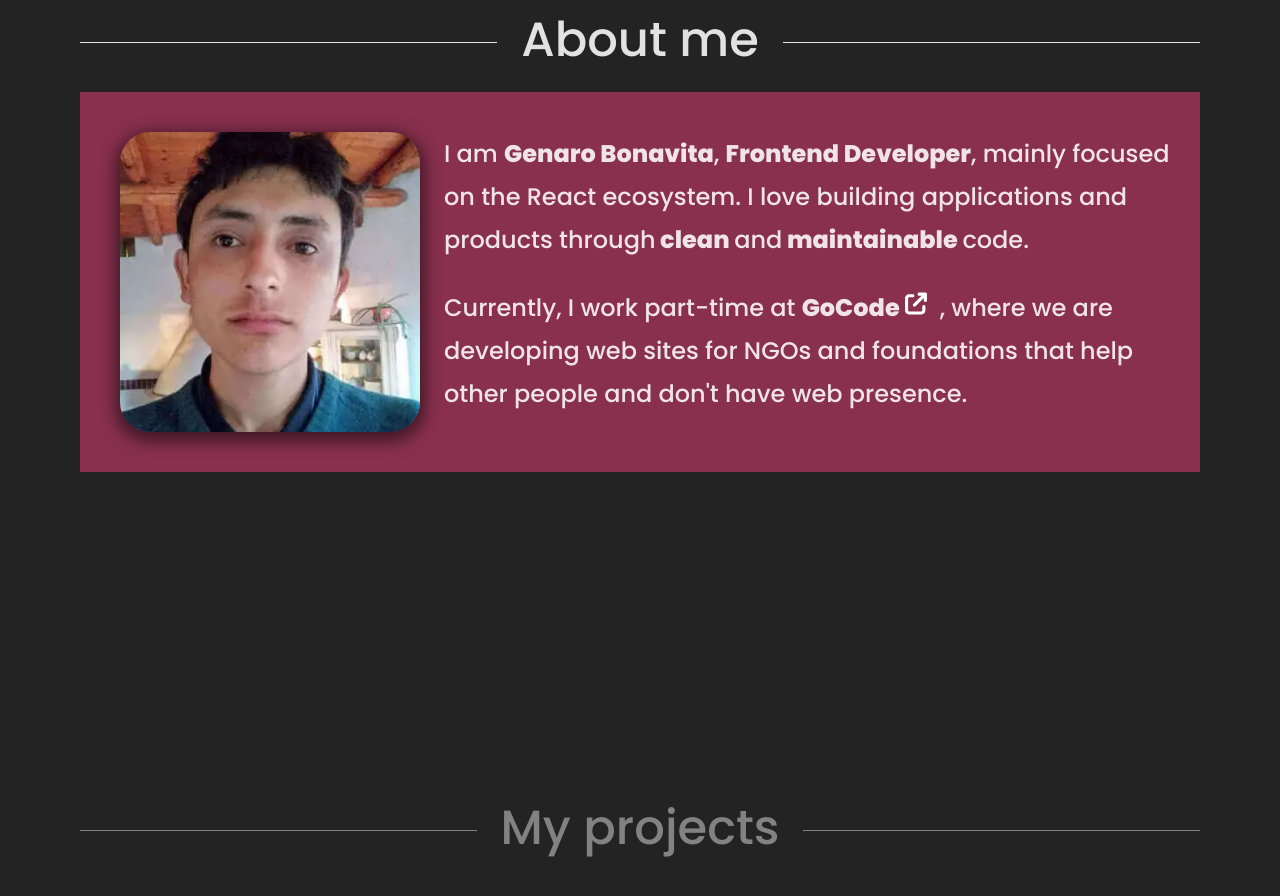
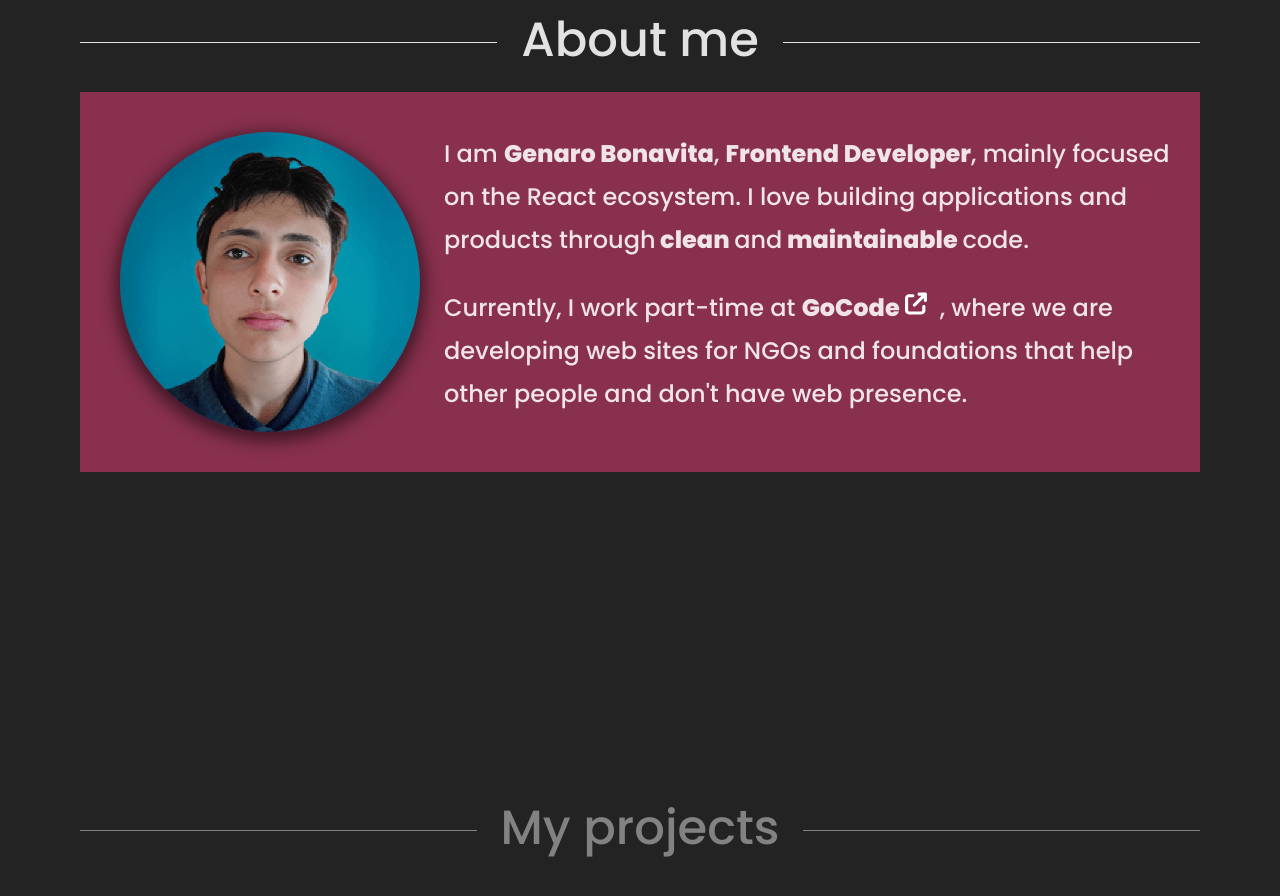
Before and after one commit to genaroibc/portfolio, a React (Vite) app: page / in a window 1280 px wide. Shown: the part 1100-1996 px from the top of the page. Built offline with nearby package versions, Linux system fonts and the light colour scheme.

Commit message:
[FEAT]: update profile photo

```diff
--- a/src/components/About.jsx
+++ b/src/components/About.jsx
@@ -11,10 +11,12 @@ const STAboutSection = styled.article`
     display: block;
     float: none;
     width: 100%;
-    max-width: 400px;
-    border-radius: 30px;
+    max-width: 350px;
+    border-radius: 50%;
+    image-rendering: pixelated;
     box-shadow: 0px 5px 15px 5px rgba(0, 0, 0, 0.5);
   }
+
   a {
     font-weight: bold;
   }
@@ -69,7 +71,7 @@ export default function About() {
         <img
           className="profile-photo"
           src="/img/genaro-bonavita.webp"
-          alt="my profile photo"
+          alt="genaro bonavita profile photo"
         />
         <p>
           I am <span className="text-bold">Genaro Bonavita</span>,{" "}
```
Also changed, not shown: public/img/genaro-bonavita.webp.
